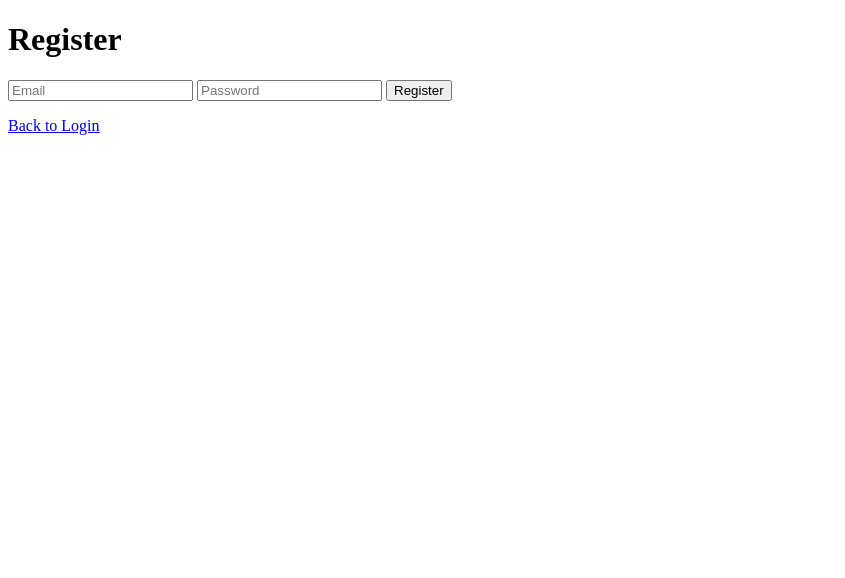
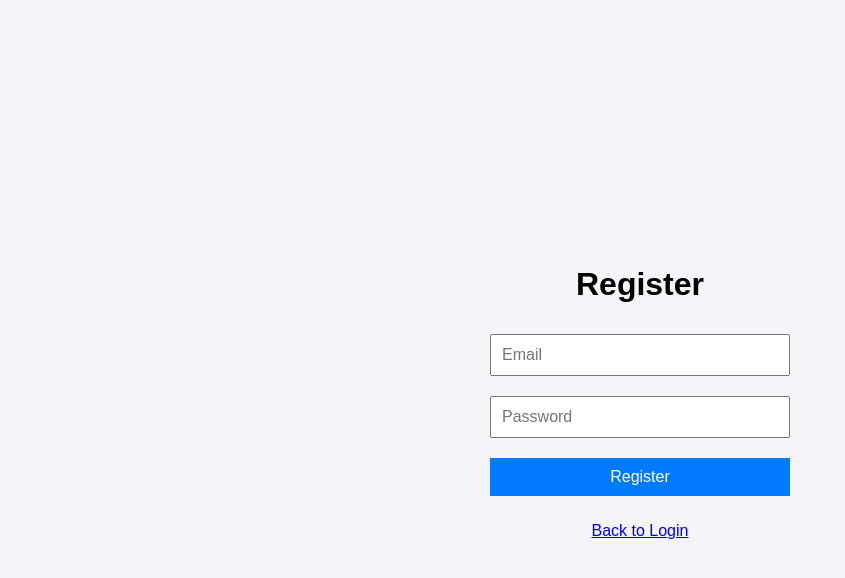
Before and after one commit to LexisMate/Earn, a plain HTML site: page public/register.html in a window 1280 px wide. Shown: the whole page, without its empty margins (0-845 px from the left). Drawn offline with Linux system fonts and the light colour scheme.

Commit message:
Update register.html

```diff
--- a/public/register.html
+++ b/public/register.html
@@ -4,7 +4,37 @@
   <meta charset="UTF-8">
   <meta name="viewport" content="width=device-width, initial-scale=1.0">
   <title>Register</title>
-  <link rel="stylesheet" href="style.css">
+  <style>
+    body {
+      font-family: Arial, sans-serif;
+      display: flex;
+      flex-direction: column;
+      align-items: center;
+      justify-content: center;
+      height: 100vh;
+      margin: 0;
+      background-color: #f4f4f9;
+    }
+    form {
+      display: flex;
+      flex-direction: column;
+      width: 300px;
+    }
+    input, button {
+      margin: 10px 0;
+      padding: 10px;
+      font-size: 1em;
+    }
+    button {
+      background-color: #007BFF;
+      color: #fff;
+      border: none;
+      cursor: pointer;
+    }
+    button:hover {
+      background-color: #0056b3;
+    }
+  </style>
 </head>
 <body>
   <h1>Register</h1>
@@ -13,7 +43,25 @@
     <input type="password" id="password" placeholder="Password" required>
     <button type="submit">Register</button>
   </form>
-  <p><a href="index.html">Back to Login</a></p>
-  <script src="script.js"></script>
+  <p><a href="login.html">Back to Login</a></p>
+
+  <script>
+    const apiUrl = '/api/user';
+
+    document.querySelector('#registerForm')?.addEventListener('submit', async (e) => {
+      e.preventDefault();
+      const email = document.querySelector('#email').value;
+      const password = document.querySelector('#password').value;
+
+      const res = await fetch(`${apiUrl}/register`, {
+        method: 'POST',
+        headers: { 'Content-Type': 'application/json' },
+        body: JSON.stringify({ email, password }),
+      });
+
+      const data = await res.json();
+      alert(data.message || 'Registration Successful!');
+    });
+  </script>
 </body>
 </html>
```
